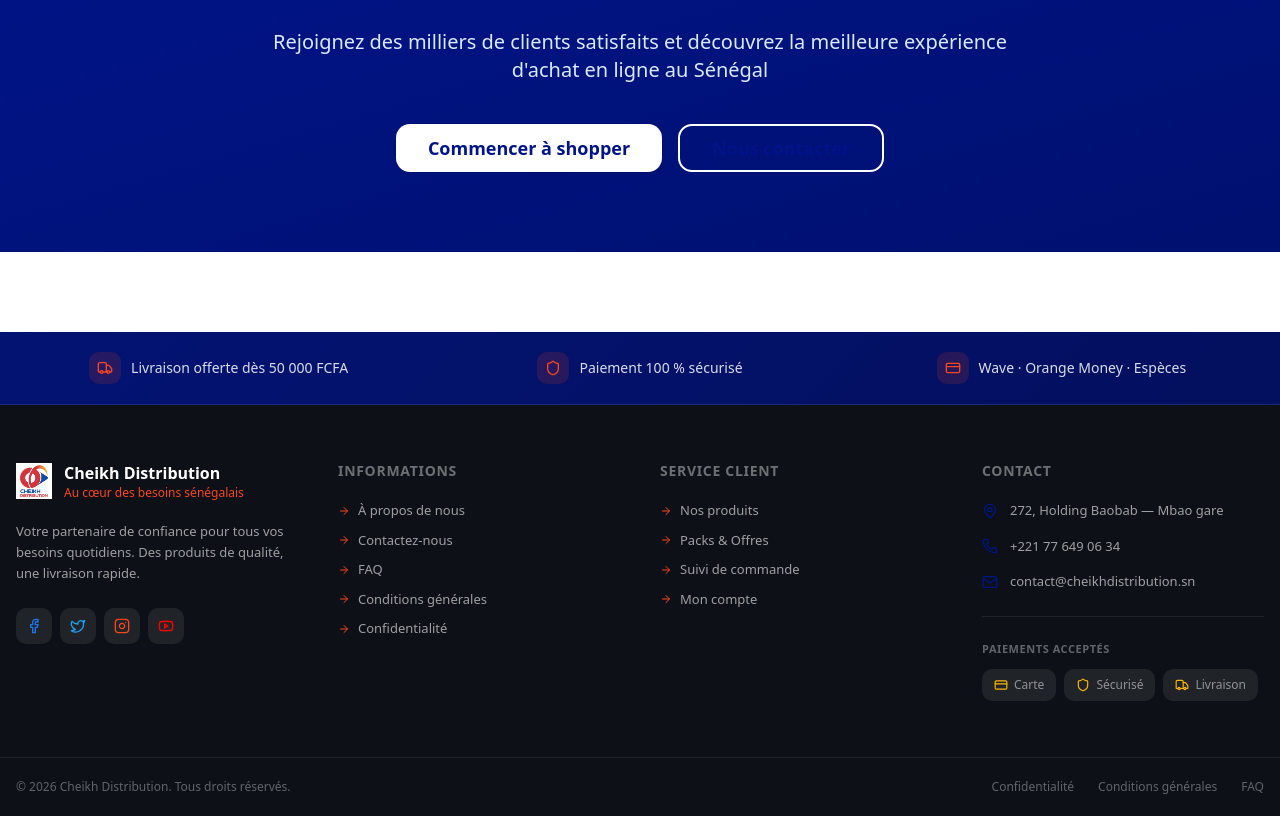
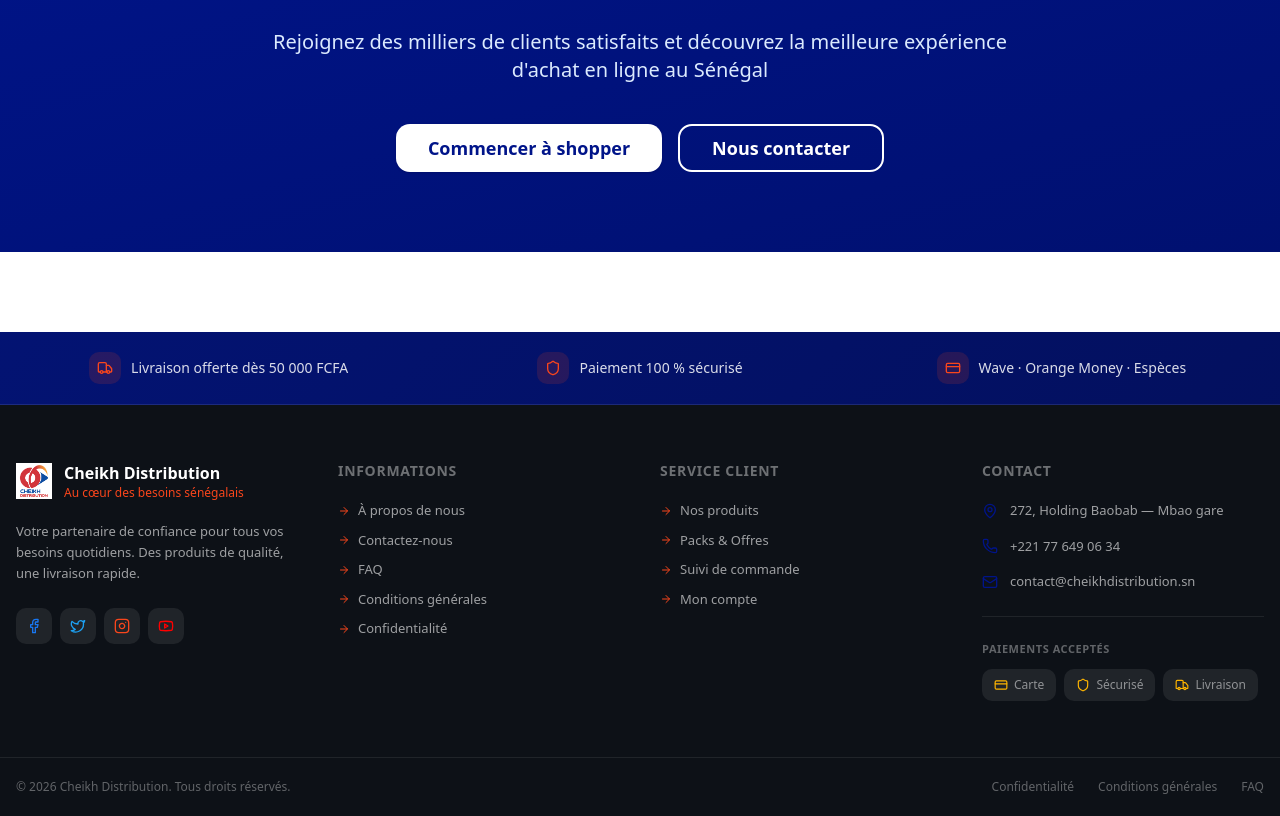
Before and after one commit to CHEIKH-DISTRIBUTION/ctdwebsite, a Next.js app in the folder frontend/: page / in a window 1280 px wide. Shown: the part 3200-4016 px from the top of the page. Built offline with nearby package versions, Linux system fonts and the light colour scheme; no server answers.

Commit message:
fix: bouton Contacter — texte blanc sur fond bleu (était illisible)

```diff
--- a/frontend/src/app/(shop)/page.tsx
+++ b/frontend/src/app/(shop)/page.tsx
@@ -592,7 +592,7 @@
               <Button asChild size="lg" className="bg-white text-[#001489] hover:bg-gray-50 px-8 py-4 text-lg rounded-xl font-semibold">
                 <Link href="/products">Commencer à shopper</Link>
               </Button>
-              <Button asChild size="lg" variant="outline" className="border-2 border-white text-[#001489] hover:bg-white hover:text-gray-900 px-8 py-4 text-lg rounded-xl font-semibold">
+              <Button asChild size="lg" variant="outline" className="border-2 border-white text-white hover:bg-white hover:text-[#001489] px-8 py-4 text-lg rounded-xl font-semibold">
                 <Link href="/contact">Nous contacter</Link>
               </Button>
             </motion.div>
```
